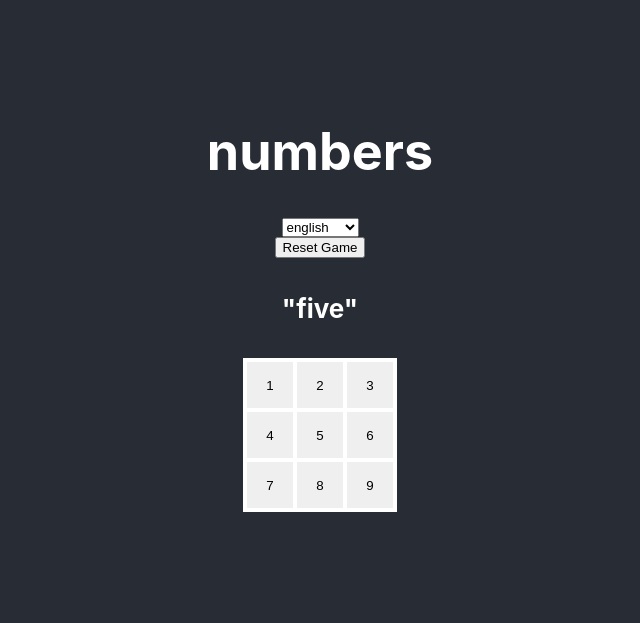
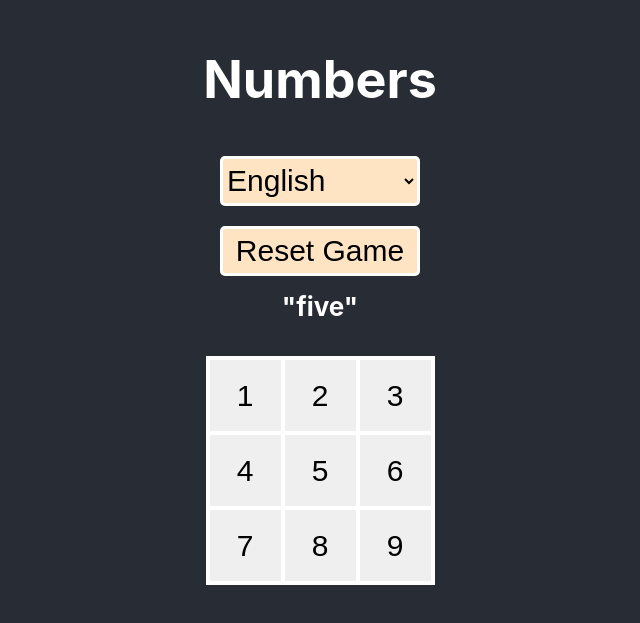
Before and after one commit to JoeFuentes-WebDev/Numbers, a React (Create React App) app: page / in a window 1280 px wide. Shown: the part 101-724 px from the top of the page, without its empty margins (320-960 px from the left). Built offline with nearby package versions, Linux system fonts and the light colour scheme.

Commit message:
add scss

```diff
--- a/package.json
+++ b/package.json
@@ -9,6 +9,7 @@
     "react": "^18.2.0",
     "react-dom": "^18.2.0",
     "react-scripts": "5.0.1",
+    "sass": "^1.67.0",
     "web-vitals": "^2.1.4"
   },
   "scripts": {
--- a/src/Numbers.css
+++ /dev/null
@@ -1,42 +0,0 @@
-.numbers {
-    display: grid;
-    grid-template-columns: repeat(3, 50px);
-    border: 2px solid white
-}
-
-.numbers button {
-    cursor: pointer;
-    width: 50px;
-    height: 50px;
-    border: 2px solid white;
-    display: flex;
-    justify-content: center;
-    align-items: center;
-}
-
-
-button.picked {
-    background-color: lightgoldenrodyellow;
-}
-button.right {
-    font-size: x-large;
-    color: green;
-    border-color: green
-}
-button.wrong {
-    font-size: x-large;
-    color: red;
-    border-color: red
-}
-
-button.hint {
-    background-color: lightsteelblue;
-    font-size: x-large;
-    color: orange;
-}
-
-button.game-over {
-    background-color: lightseagreen;
-    font-size: x-large;
-    color: blue;
-}
--- a/src/Numbers.js
+++ b/src/Numbers.js
@@ -1,5 +1,5 @@
 import { useState } from 'react';
-import "./Numbers.css";
+import "./Numbers.scss";
 
 export const Numbers = () => {
 
@@ -62,12 +62,15 @@ export const Numbers = () => {
     }
     return (
         <>
-            <h1>numbers</h1>
+            <h1>Numbers</h1>
             <select onChange={e => setNumberNames(language[e.target.value])}>
                 {Object.keys(language).map(lang => <option key={lang}>{lang}</option>)}
             </select>
-            <button onClick={reset}>Reset Game</button>
-            {gameOver ? <h4>Game Over :  {(count / totalGuesses * 100).toFixed(2)}%</h4> : <h4>"{numberNames[challenge - 1]}"</h4>}
+            <button className="reset" onClick={reset}>Reset Game</button>
+            {gameOver ?
+                <h5>Game Over :  {(count / totalGuesses * 100).toFixed(2)}%</h5> :
+                <h4>"{numberNames[challenge - 1]}"</h4>
+            }
 
             <div className="numbers">
                 {numbers.map(n => <button onClick={e => getNumber(e)} id={n.key} key={n.key}
--- /dev/null
+++ b/src/Numbers.scss
@@ -0,0 +1,55 @@
+select, button.reset  {
+    border: 3px solid white;
+    width: 200px;
+    height: 50px;
+    margin: 10px;
+    font-size: 30px;
+    border-radius: 5px;
+    background-color: bisque;
+    text-transform: capitalize;
+}
+
+h4 {
+    margin-top: 5px;
+}
+
+.numbers {
+    display: grid;
+    grid-template-columns: repeat(3, auto);
+    border: 2px solid white
+}
+
+.numbers button {
+    font-size: 30px;
+    cursor: pointer;
+    width: 75px;
+    height: 75px;
+    border: 2px solid white;
+    display: flex;
+    justify-content: center;
+    align-items: center;
+
+    &.picked {
+        background-color: lightgoldenrodyellow;
+    }
+    &.right {
+        font-size: 45px;
+        color: green;
+        border-color: green
+    }
+    &.wrong {
+        font-size: 45px;
+        color: red;
+        border-color: red
+    }
+    &.hint {
+        background-color: lightsteelblue;
+        font-size: 45px;
+        color: orange;
+    }
+    &.game-over {
+        background-color: lightseagreen;
+        font-size: 45px;
+        color: blue;
+    }
+}
```
Also changed, not shown: 1 other file (tests, documents, lock files or other folders).
